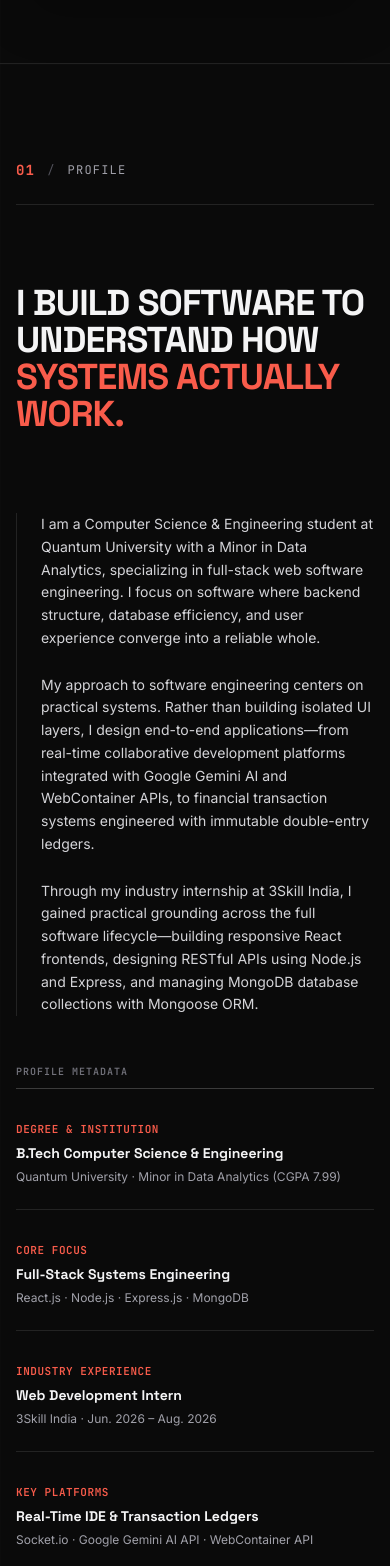
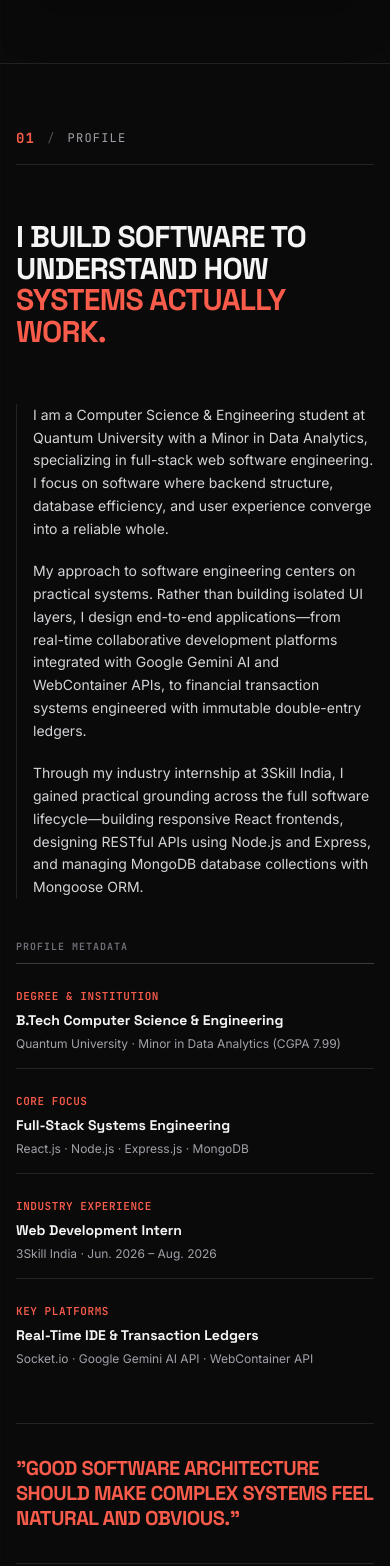
Before and after one commit to ujjwaltyagivashishtha/Portfolio, a React (Vite) app: page / in a window 390 px wide. Shown: the part 1582-3148 px from the top of the page. Built offline with nearby package versions, Linux system fonts and the light colour scheme; the HTML template or start-up script is replaced by a standard one.

Commit message:
feat(about): enhance bento grid layout, typography hierarchy, and light/dark theme classes

```diff
--- a/src/sections/About.jsx
+++ b/src/sections/About.jsx
@@ -2,14 +2,14 @@ import React from 'react';
 
 export const About = () => {
   return (
-    <section id="about" className="py-24 sm:py-36 relative bg-white dark:bg-[#080808] text-slate-900 dark:text-zinc-100 border-b border-slate-200 dark:border-white/5 overflow-hidden transition-colors duration-300">
+    <section id="about" className="py-16 sm:py-24 lg:py-36 relative bg-white dark:bg-[#080808] text-slate-900 dark:text-zinc-100 border-b border-slate-200 dark:border-white/5 overflow-hidden transition-colors duration-300">
       {/* Editorial Grid Texture */}
       <div className="absolute inset-0 bg-editorial-grid pointer-events-none opacity-30"></div>
 
-      <div className="max-w-7xl mx-auto px-4 sm:px-6 lg:px-8 relative z-10 space-y-20 sm:space-y-28">
+      <div className="max-w-7xl mx-auto px-4 sm:px-6 lg:px-8 relative z-10 space-y-14 sm:space-y-20 lg:space-y-28">
 
         {/* Top Header & Section Label */}
-        <div className="flex items-center justify-between border-b border-slate-200 dark:border-white/10 pb-6 font-mono text-xs text-slate-500 dark:text-zinc-400 uppercase tracking-widest">
+        <div className="flex items-center justify-between border-b border-slate-200 dark:border-white/10 pb-4 sm:pb-6 font-mono text-xs text-slate-500 dark:text-zinc-400 uppercase tracking-widest">
           <div className="flex items-center gap-3">
             <span className="text-[#F95C4B] font-bold text-sm">01</span>
             <span className="text-slate-400 dark:text-zinc-600">/</span>
@@ -21,8 +21,8 @@ export const About = () => {
         </div>
 
         {/* Hero Element: Large Statement */}
-        <div className="space-y-6">
-          <h2 className="text-4xl sm:text-6xl lg:text-7xl xl:text-8xl font-bold font-display uppercase tracking-tight text-slate-900 dark:text-zinc-100 leading-[1.03] max-w-6xl">
+        <div className="space-y-4 sm:space-y-6">
+          <h2 className="text-3xl sm:text-5xl lg:text-7xl xl:text-8xl font-bold font-display uppercase tracking-tight text-slate-900 dark:text-zinc-100 leading-[1.06] max-w-6xl">
             I BUILD SOFTWARE <br className="hidden sm:inline" />
             TO UNDERSTAND HOW <br className="hidden sm:inline" />
             <span className="text-[#F95C4B]">SYSTEMS ACTUALLY WORK.</span>
@@ -30,10 +30,10 @@ export const About = () => {
         </div>
 
         {/* Narrative & Profile Metadata */}
-        <div className="grid grid-cols-1 lg:grid-cols-12 gap-12 lg:gap-16 items-start">
+        <div className="grid grid-cols-1 lg:grid-cols-12 gap-10 lg:gap-16 items-start">
 
           {/* Main Introduction Narrative */}
-          <div className="lg:col-span-7 space-y-6 text-slate-700 dark:text-zinc-300 text-sm sm:text-base leading-relaxed font-sans font-normal border-l border-slate-200 dark:border-white/10 pl-6 sm:pl-8">
+          <div className="lg:col-span-7 space-y-5 sm:space-y-6 text-slate-700 dark:text-zinc-300 text-sm sm:text-base leading-relaxed font-sans font-normal border-l border-slate-200 dark:border-white/10 pl-4 sm:pl-8">
             <p>
               I am a Computer Science & Engineering student at Quantum University with a Minor in Data Analytics, specializing in full-stack web software engineering. I focus on software where backend structure, database efficiency, and user experience converge into a reliable whole.
             </p>
@@ -46,14 +46,14 @@ export const About = () => {
           </div>
 
           {/* Profile Data Column */}
-          <div className="lg:col-span-5 space-y-8 font-mono text-xs text-slate-700 dark:text-zinc-300 lg:pl-6">
+          <div className="lg:col-span-5 space-y-6 sm:space-y-8 font-mono text-xs text-slate-700 dark:text-zinc-300 lg:pl-6">
 
             <div className="text-[10px] text-slate-500 dark:text-zinc-500 uppercase tracking-widest font-semibold pb-2 border-b border-slate-200 dark:border-white/20">
               PROFILE METADATA
             </div>
 
             {/* Item 1 */}
-            <div className="space-y-1.5 pb-6 border-b border-slate-200 dark:border-white/10">
+            <div className="space-y-1.5 pb-4 sm:pb-6 border-b border-slate-200 dark:border-white/10">
               <div className="text-[11px] text-[#F95C4B] uppercase tracking-wider font-semibold">
                 DEGREE & INSTITUTION
               </div>
@@ -66,7 +66,7 @@ export const About = () => {
             </div>
 
             {/* Item 2 */}
-            <div className="space-y-1.5 pb-6 border-b border-slate-200 dark:border-white/10">
+            <div className="space-y-1.5 pb-4 sm:pb-6 border-b border-slate-200 dark:border-white/10">
               <div className="text-[11px] text-[#F95C4B] uppercase tracking-wider font-semibold">
                 CORE FOCUS
               </div>
@@ -79,7 +79,7 @@ export const About = () => {
             </div>
 
             {/* Item 3 */}
-            <div className="space-y-1.5 pb-6 border-b border-slate-200 dark:border-white/10">
+            <div className="space-y-1.5 pb-4 sm:pb-6 border-b border-slate-200 dark:border-white/10">
               <div className="text-[11px] text-[#F95C4B] uppercase tracking-wider font-semibold">
                 INDUSTRY EXPERIENCE
               </div>
@@ -109,24 +109,24 @@ export const About = () => {
         </div>
 
         {/* Pull Quote */}
-        <div className="py-12 border-y border-slate-200 dark:border-white/10 my-12">
-          <blockquote className="text-2xl sm:text-4xl lg:text-5xl font-bold font-display uppercase tracking-tight text-[#F95C4B] leading-tight max-w-4xl">
+        <div className="py-8 sm:py-12 border-y border-slate-200 dark:border-white/10 my-8 sm:my-12">
+          <blockquote className="text-xl sm:text-3xl lg:text-5xl font-bold font-display uppercase tracking-tight text-[#F95C4B] leading-tight max-w-4xl">
             "GOOD SOFTWARE ARCHITECTURE SHOULD MAKE COMPLEX SYSTEMS FEEL NATURAL AND OBVIOUS."
           </blockquote>
         </div>
 
         {/* "HOW I BUILD" Micro-Section */}
-        <div className="space-y-8">
+        <div className="space-y-6 sm:space-y-8">
           <div className="flex items-center gap-3 font-mono text-xs text-slate-500 dark:text-zinc-400 uppercase tracking-widest">
             <span className="text-[#F95C4B] font-bold">02</span>
             <span className="text-slate-400 dark:text-zinc-600">/</span>
             <span>HOW I BUILD</span>
           </div>
 
-          <div className="grid grid-cols-1 md:grid-cols-3 gap-8 pt-4">
+          <div className="grid grid-cols-1 md:grid-cols-3 gap-6 sm:gap-8 pt-2">
 
             {/* Step 1 */}
-            <div className="space-y-2 border-l border-slate-200 dark:border-white/10 pl-5">
+            <div className="space-y-2 border-l border-slate-200 dark:border-white/10 pl-4 sm:pl-5">
               <div className="text-xs font-mono font-bold text-[#F95C4B]">01 / UNDERSTAND</div>
               <h4 className="text-base font-bold font-display text-slate-900 dark:text-zinc-100 uppercase">System Requirements</h4>
               <p className="text-xs text-slate-600 dark:text-zinc-400 leading-relaxed font-sans">
@@ -135,7 +135,7 @@ export const About = () => {
             </div>
 
             {/* Step 2 */}
-            <div className="space-y-2 border-l border-slate-200 dark:border-white/10 pl-5">
+            <div className="space-y-2 border-l border-slate-200 dark:border-white/10 pl-4 sm:pl-5">
               <div className="text-xs font-mono font-bold text-[#F95C4B]">02 / BUILD</div>
               <h4 className="text-base font-bold font-display text-slate-900 dark:text-zinc-100 uppercase">Modular Full-Stack</h4>
               <p className="text-xs text-slate-600 dark:text-zinc-400 leading-relaxed font-sans">
@@ -144,7 +144,7 @@ export const About = () => {
             </div>
 
             {/* Step 3 */}
-            <div className="space-y-2 border-l border-slate-200 dark:border-white/10 pl-5">
+            <div className="space-y-2 border-l border-slate-200 dark:border-white/10 pl-4 sm:pl-5">
               <div className="text-xs font-mono font-bold text-[#F95C4B]">03 / REFINE</div>
               <h4 className="text-base font-bold font-display text-slate-900 dark:text-zinc-100 uppercase">Security & Reliability</h4>
               <p className="text-xs text-slate-600 dark:text-zinc-400 leading-relaxed font-sans">
```
